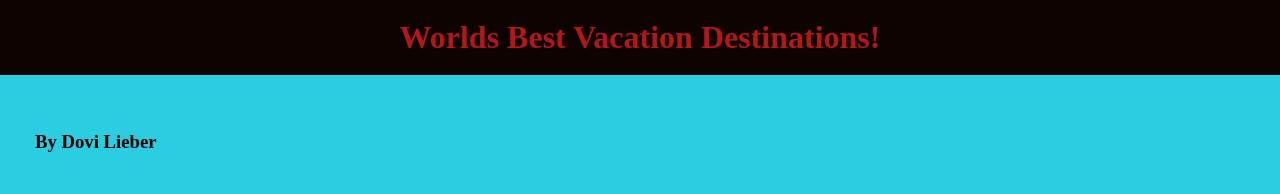
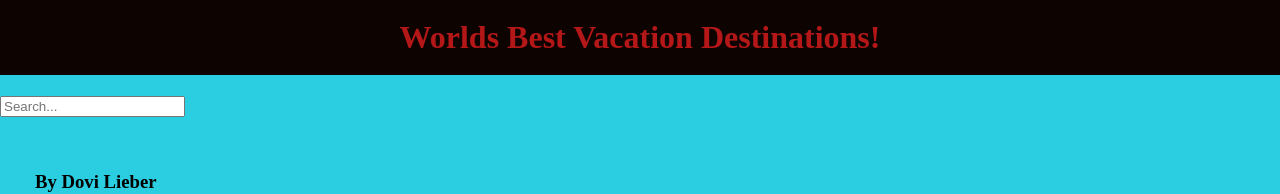
Before and after one commit to dlieber4/vacation-locations, a React (Vite) app: page / in a window 1280 px wide. Shown: the top 194 px of the page. Built offline with nearby package versions, Linux system fonts and the light colour scheme.

Commit message:
14 commit

```diff
--- a/src/components/Header.jsx
+++ b/src/components/Header.jsx
@@ -2,6 +2,10 @@ const Header = () => {
   return (
     <div className="header">
       <div className="header-info">
+        <div>
+          <input type="text" placeholder="Search..." />
+        </div>
+
         <h3>By Dovi Lieber</h3>
         <h2>
           If you are looking for a place to go on vacation then you came to the
```
